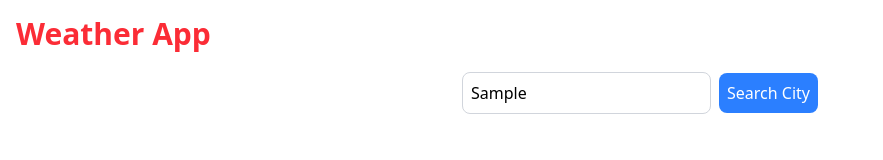
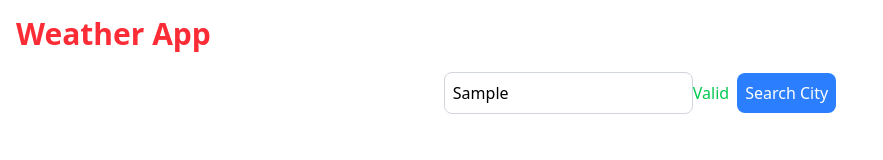
Before and after one commit to lucasxbron/weather-app, a website built with Vite: page index.html in a window 1280 px wide. Both pictures are taken after typing "Sample" into the empty fields and a click on the input "Search City". Shown: the whole page, without its empty margins (0-883 px from the left). Built offline with nearby package versions, Linux system fonts and the light colour scheme.

Commit message:
feat: display input status message in the UI. docs: functions

```diff
--- a/index.html
+++ b/index.html
@@ -19,6 +19,8 @@
           maxlength="100"
           minlength="2"
         />
+        <br>
+        <span class="hidden"></span>
         <input type="submit"
           value="Search City"
           class="bg-blue-500 text-white p-2 rounded-lg ml-2"
--- a/src/main.ts
+++ b/src/main.ts
@@ -7,7 +7,35 @@ function searchCityWeather(event: Event) {
   const city = getCity(event);
   const sanititedCity = sanitizeCity(city);
   const isValidCity = isCityValid(sanititedCity);
+  displayCityValidationStatus(isValidCity);
+}
 
+formEl?.addEventListener("submit", searchCityWeather);
+
+/**
+ * Updates the text content and styling of a span element to indicate the validation status of a city.
+ *
+ * @param isValidCity - A boolean indicating whether the city is valid (true) or invalid (false).
+ */
+function displayCityValidationStatus(isValidCity: boolean) {
+  const spanEl = document.querySelector("span");
+  if (!isValidCity) {
+    spanEl!.textContent = "Invalid";
+    spanEl!.classList.add("text-red-500");
+  } else {
+    spanEl!.textContent = "Valid";
+    spanEl!.classList.add("text-green-500");
+  }
+
+  spanEl!.classList.remove("hidden");
+}
+
+/**
+ * Extracts the city value from a form submission event.
+ *
+ * @param {Event} event - The form submission event.
+ * @returns {string} - The value of the city input field.
+ */
 function getCity(event: Event): string {
   const formData = new FormData(event.target as HTMLFormElement);
   const formInputs = Object.fromEntries(formData.entries());
@@ -15,11 +43,23 @@ function searchCityWeather(event: Event) {
   return cityValue;
 }
 
+/**
+ * Sanitizes the input city name by trimming whitespace and converting it to lowercase.
+ *
+ * @param cityValue - The name of the city to sanitize.
+ * @returns The sanitized city name.
+ */
 function sanitizeCity(cityValue: string): string {
   const cityValueSanitized = cityValue.trim().toLowerCase();
   return cityValueSanitized;
 }
 
+/**
+ * Checks if the given city name is valid based on its length.
+ *
+ * @param cityValueSanitized - The sanitized city name to validate.
+ * @returns `true` if the city name length is between 2 and 100 characters, inclusive; otherwise, `false`.
+ */
 function isCityValid(cityValueSanitized: string): boolean {
   const isCityValid =
     cityValueSanitized.length >= 2 && cityValueSanitized.length <= 100
@@ -27,6 +67,3 @@ function searchCityWeather(event: Event) {
       : false;
   return isCityValid;
 }
-}
-
-formEl?.addEventListener("submit", searchCityWeather);
```
Lines whose indentation alone changed are shown as unchanged.
